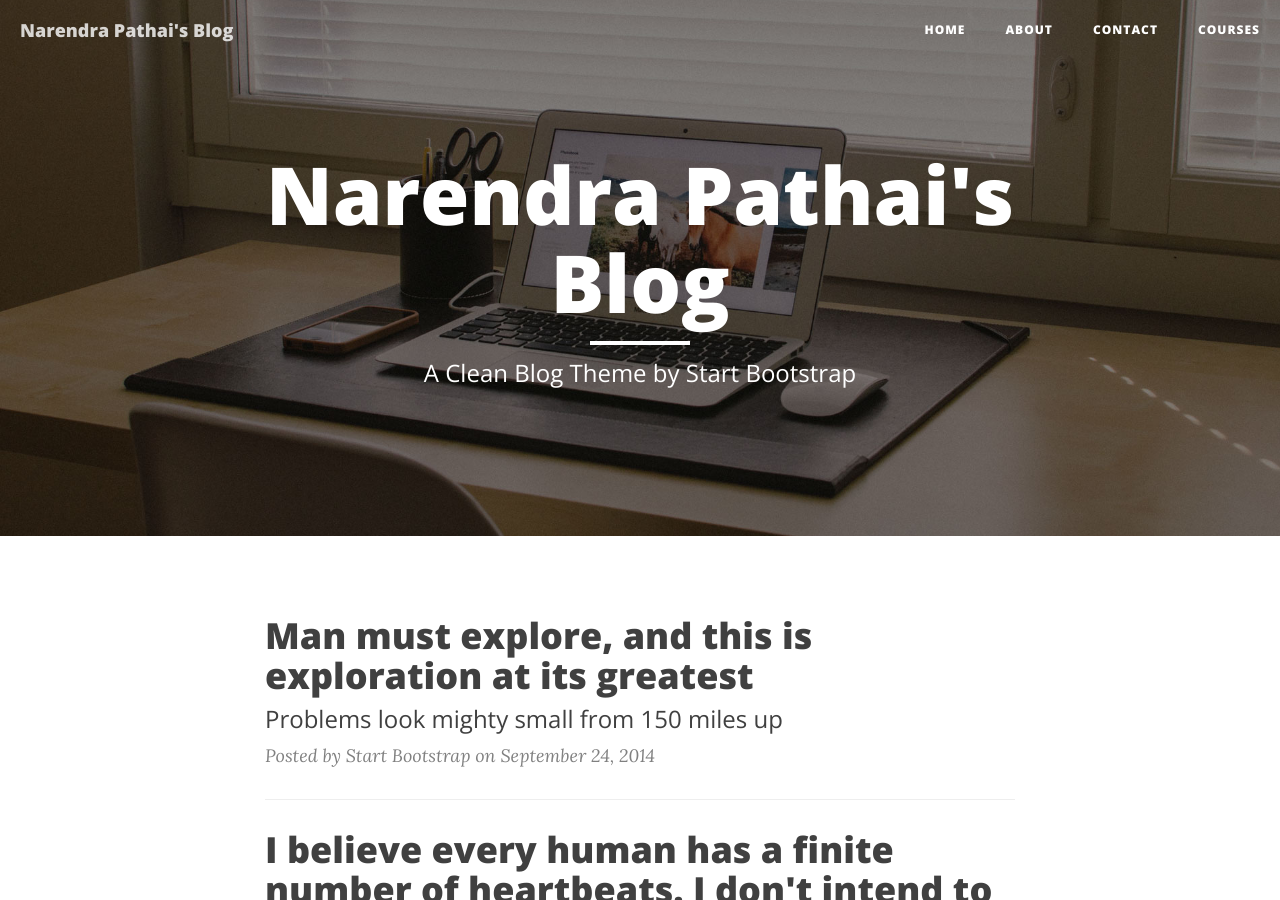
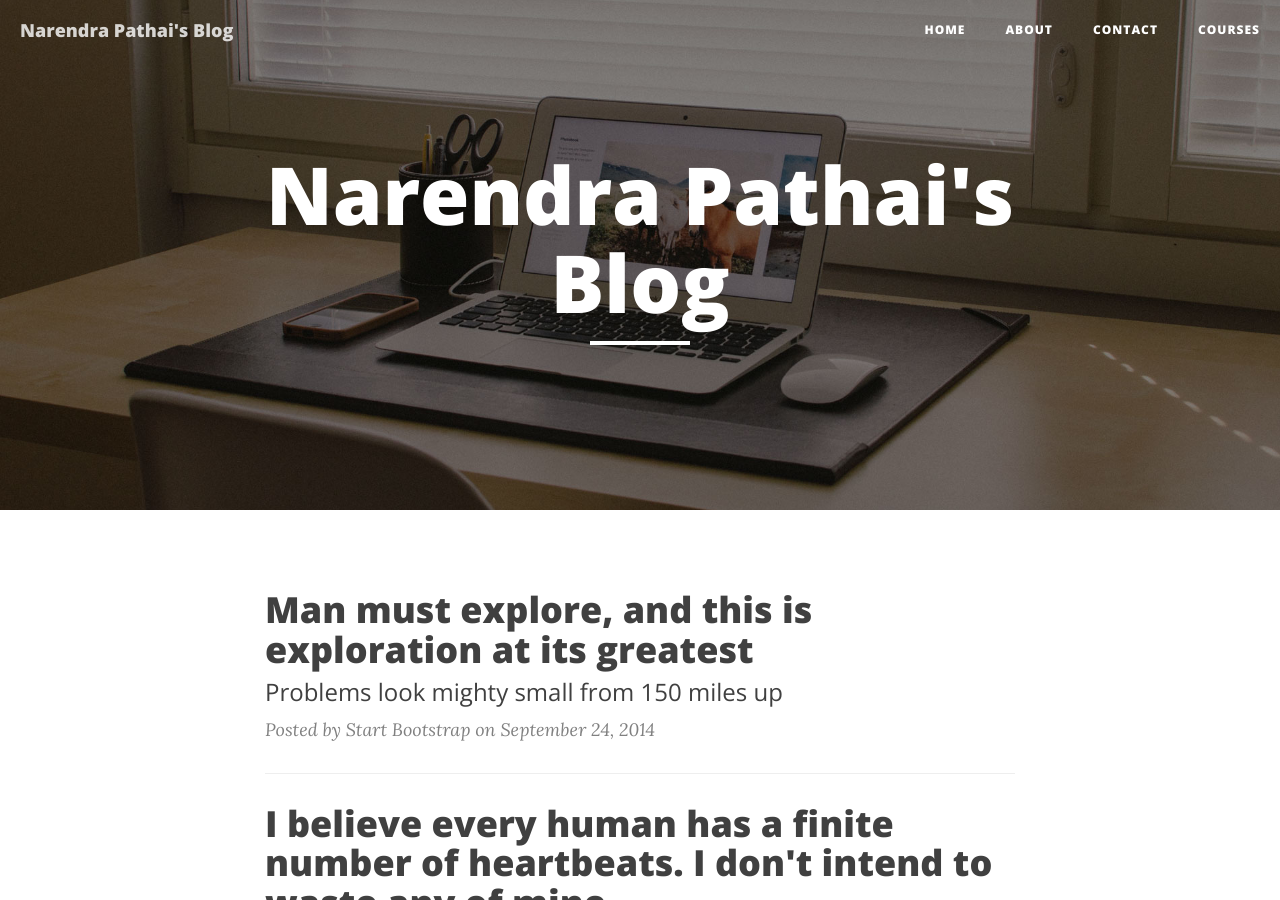
Before and after one commit to npathai/npathai.github.io, a Jekyll site: the page built from index.html, in a window 1280 px wide and 900 px high. Built offline with Jekyll 4.4.1, drawn with Linux system fonts in a browser that asks for light colours; nearby versions of some CDN libraries; the list of posts is cut into pages by our own code.

Commit message:
Removed unnecessary default description on site home page

```diff
--- a/_config.yml
+++ b/_config.yml
@@ -3,7 +3,7 @@ title: Narendra Pathai's Blog
 header-img: img/home-bg.jpg
 email: narendra.pathai@gmail.com
 copyright_name: Narendra Pathai
-description: "A place where I talk about programming, software industry and host my courses"
+description:
 baseurl: ""
 url: "http://yourdomain.com"
 twitter_username: NarendraPathai
--- a/index.html
+++ b/index.html
@@ -1,6 +1,6 @@
 ---
 layout: page
-description: "A Clean Blog Theme by Start Bootstrap"
+description: ""
 ---
 
 {% for post in paginator.posts %}
```
